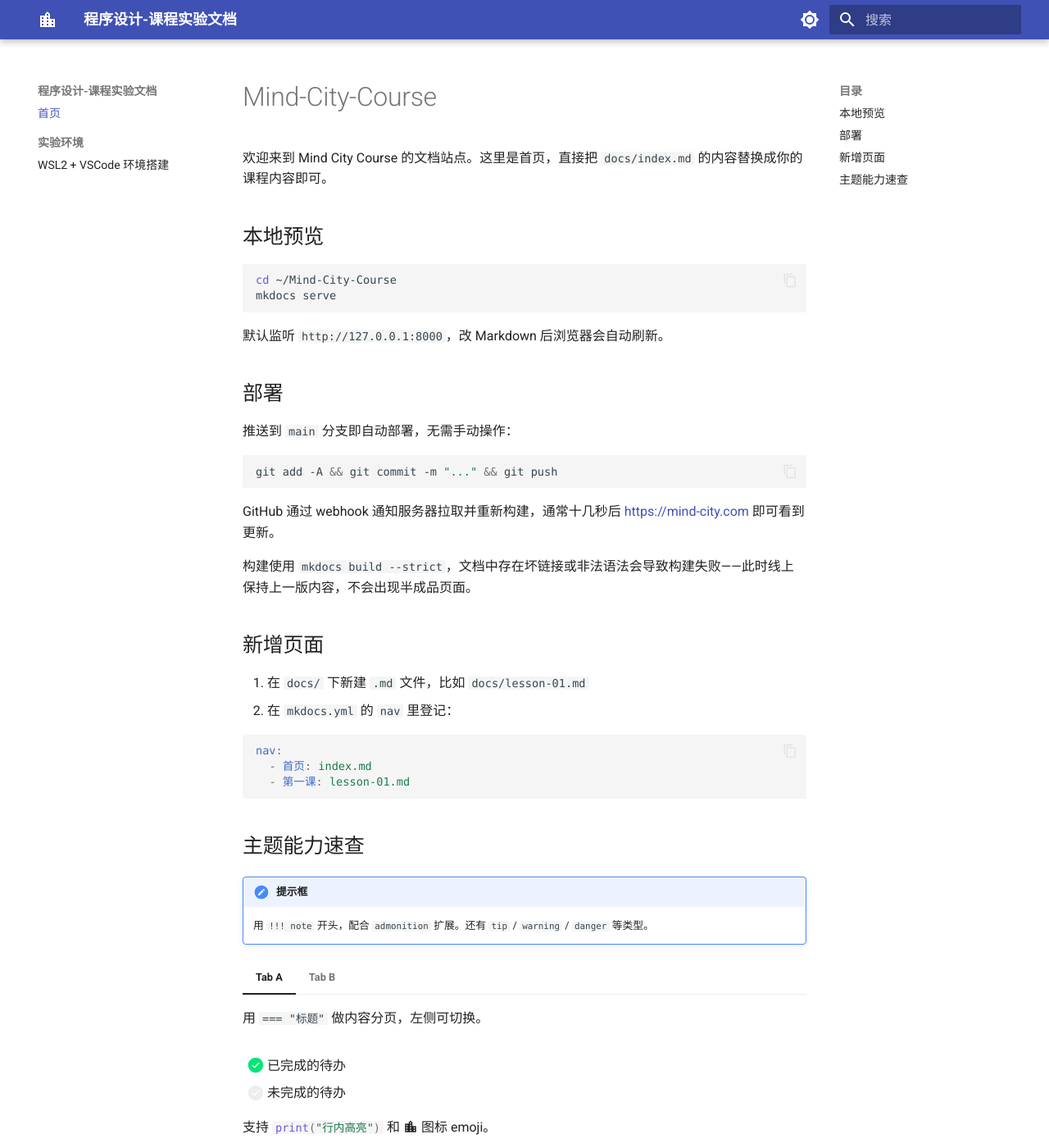
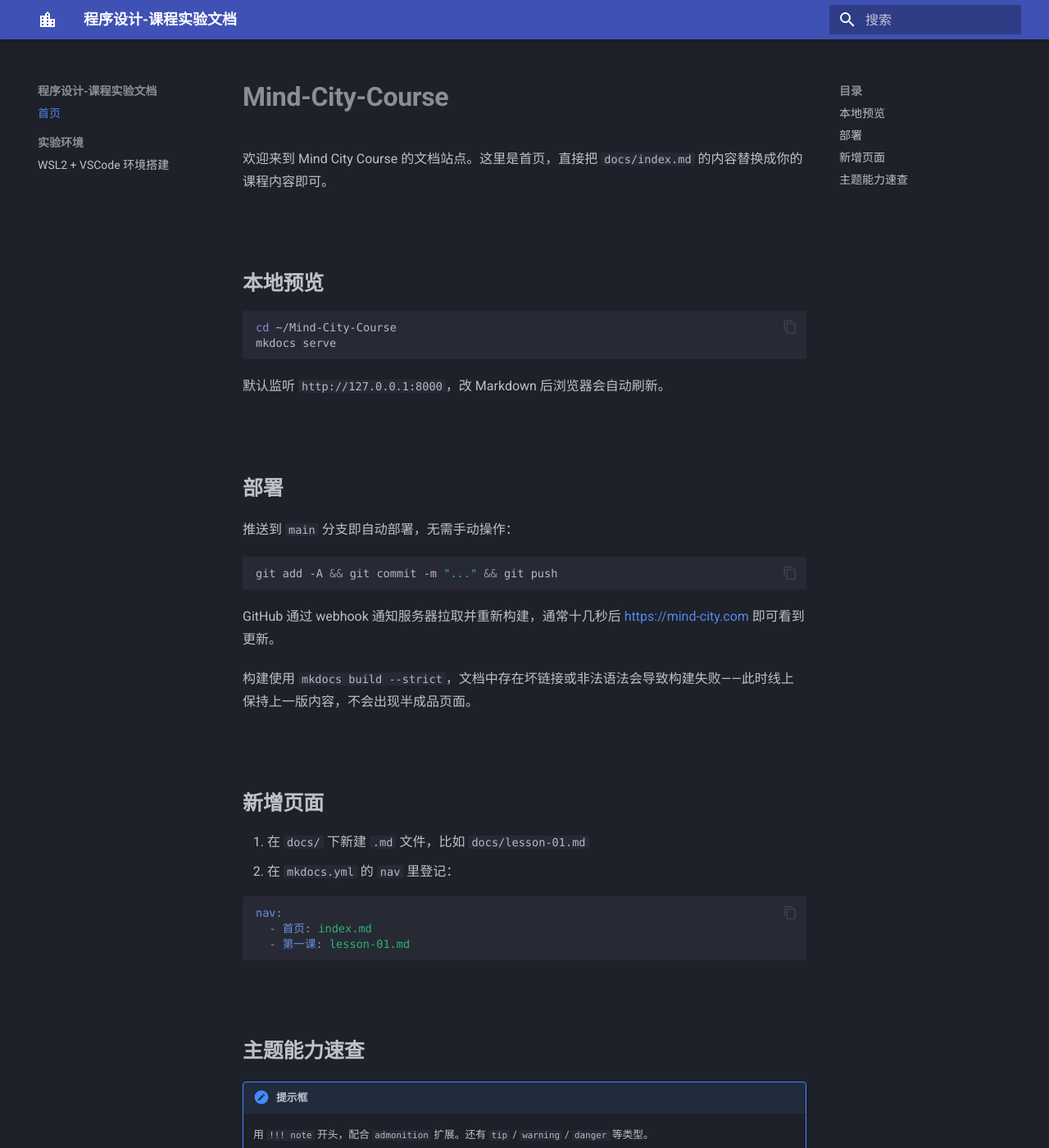
Before and after one commit to EthanCaol/Mind-City-Course, an MkDocs documentation site: the page built from docs/index.md, in a window 1280 px wide and 1400 px high. Shown: the whole window at 82% size. Built offline with MkDocs 1.6.1 and Material for MkDocs 9.7.7, drawn with Linux system fonts in a browser that asks for light colours; some web fonts are replaced; plug-ins that fetch from the network failed and are left out.

Commit message:
站点配置：强制暗色、加大留白、统一字重、调整插件
主题与排版：
- 固定 slate 暗色，移除亮暗切换按钮。关键是写成单个 scheme 而不是带
  media 的列表 —— 只要带 media 就会跟随系统偏好，且不给 toggle 才会
  移除按钮，两者缺一不可
- 新增 extra.css 承载视觉覆盖：章节间距 h2 70px / h3 45px、正文行高
  1.75、h1~h3 字重统一 700
- 字重那条有个坑：Material 默认 h1/h2 是 300，而 Roboto 不含中文字形，
  中文回落到系统常规体，导致同一行标题里英文是细体、中文是常规体。
  另外 Roboto 只加载了 300/400/700，写 500/600 会回落到 700
- 关闭 Cascadia Code 编程连字：!= 不再显示成 ≠，避免一年级学生误以为
  要输入键盘上根本没有的字符。注意只写 font-variant-ligatures: none
  不生效 —— 编程连字主要靠 calt，必须配合 font-feature-settings 关掉

插件：
- 新增 open-in-new-tab，替换自写的 overrides/main.html（两者功能重复，
  插件覆盖面更广且有人维护）
- pymdownx.snippets 配 base_path: docs，让 --8<-- "code/hello.c" 可用
- validation.links.anchors 从默认的 info 提到 warn。原本写错 #锚点 只打
  一行 INFO，--strict 不拦，站内交叉引用坏了不会被发现

Co-Authored-By: Claude Code <noreply@anthropic.com>

```diff
--- /dev/null
+++ b/docs/assets/stylesheets/extra.css
@@ -0,0 +1,82 @@
+/* ---------------------------------------------------------------------------
+   本站的视觉微调。字体定义在 fonts.css，这里只放间距、排版一类的覆盖。
+
+   这些都是对 Material 默认值的覆盖，不是新增功能。想调整时直接改下面的
+   数字即可，改完存盘预览站会自动刷新。
+   --------------------------------------------------------------------------- */
+
+/* ---------------------------------------------------------------------------
+   加大章节之间的留白
+
+   Material 的默认值（h2 上边距 1.6em、hr 上下各 1.5em）在长教程里偏紧，
+   章节之间容易糊成一片，学生滚动时不好判断「这是一个新的部分」。
+
+   注意 CSS 的 margin 折叠规则：相邻元素的上下 margin 不会相加，而是取
+   较大者。所以分隔线的下边距和标题的上边距叠加后取较大者，而不是相加。
+
+   调数值前先看这个换算表（浏览器默认 16px 字号时）：
+
+       .md-typeset 基准字号 = 0.8rem   = 12.8px
+       h2 的字号 = 1.5625em = 20px  → h2 上的 1em ≈ 20px
+       h3 的字号 = 1.25em   = 16px  → h3 上的 1em ≈ 16px
+       hr 继承基准字号      = 12.8px → hr 上的 1em ≈ 12.8px
+
+   em 是相对「元素自己的字号」算的，所以同样是 1em，写在 h2 上和写在 hr
+   上差了将近一倍 —— 这是最容易估错的地方。
+   --------------------------------------------------------------------------- */
+
+.md-typeset h2 {
+  margin-top: 3.5em; /* ≈ 70px */
+  padding-top: 0.2em;
+}
+
+.md-typeset h3 {
+  margin-top: 2.8em; /* ≈ 45px */
+}
+
+.md-typeset h4 {
+  margin-top: 2em; /* ≈ 32px */
+}
+
+/* ---------------------------------------------------------------------------
+   所有标题统一加粗
+
+   Material 默认的字重方案是「字号越大越细」：h1 / h2 都是 300，h3 是 400，
+   h4 以下才用 700。这套在英文排版里显得轻盈，但对中文有个副作用 ——
+
+   Roboto 不含汉字，中文由系统字体渲染，而多数中文字体没有 Light 字重，
+   浏览器只能拿常规体顶上。于是同一行标题里，英文部分是细体、中文部分是
+   常规体，粗细对不上。统一成 700 之后两边都是明确的一档。
+
+   覆盖 h1~h3 即可，h4~h6 在 Material 里本来就已经是 700。
+   层级改由字号区分：h1 = 2em、h2 = 1.5625em、h3 = 1.25em。
+
+   注：Roboto 只加载了 300 / 400 / 700 三档，没有 500 / 600，所以「半粗」
+   实际会回落到 700。
+   --------------------------------------------------------------------------- */
+
+.md-typeset h1,
+.md-typeset h2,
+.md-typeset h3 {
+  font-weight: 700;
+}
+
+/* ---------------------------------------------------------------------------
+   正文行高与段落间距
+
+   Material 默认的段落间距是 1em。中文没有西文的词间空格，行与行更容易
+   糊在一起，把行高稍微拉开一点可读性会好很多。
+   --------------------------------------------------------------------------- */
+
+.md-typeset {
+  line-height: 1.75;
+}
+
+.md-typeset p {
+  margin: 1.2em 0;
+}
+
+/* 列表项之间也稍微拉开，避免密集的条目连成一片 */
+.md-typeset li {
+  margin-bottom: 0.35em;
+}
--- a/docs/assets/stylesheets/fonts.css
+++ b/docs/assets/stylesheets/fonts.css
@@ -43,12 +43,23 @@
 }
 
 /* ---------------------------------------------------------------------------
-   Cascadia Code 默认启用编程连字（!= 显示为 ≠，>= 显示为 ≥，=> 显示为箭头）。
+   关闭编程连字
 
-   这与 VSCode 里的显示一致，所以保留了默认行为。如果认为一年级学生看
-   ≠ 会误以为要输入 ≠ 而不是 !=，取消下面这段注释即可全局关闭：
+   Cascadia Code 默认把 != 渲染成 ≠、>= 渲染成 ≥、=> 渲染成箭头。这些连字
+   在 VSCode 里看着舒服，但文档是给学生「照着抄」用的：一年级学生看到 ≠
+   很可能直接去输入 ≠，而键盘上根本没有这个字符。所以这里全局关掉，让代码
+   显示成它本来的样子。
 
-   .md-typeset code,
-   .md-typeset pre,
-   .highlight { font-variant-ligatures: none; }
+   三个属性都要写：
+     font-variant-ligatures 是高层属性，管标准连字（liga / clig）
+     font-feature-settings 是底层开关，coding ligature 主要靠 calt
+       （contextual alternates），只关前者不足以生效
    --------------------------------------------------------------------------- */
+
+.md-typeset code,
+.md-typeset pre,
+.md-typeset kbd,
+.highlight {
+  font-variant-ligatures: none;
+  font-feature-settings: "liga" 0, "clig" 0, "calt" 0;
+}
--- a/mkdocs.yml
+++ b/mkdocs.yml
@@ -5,7 +5,6 @@ docs_dir: docs
 
 theme:
   name: material
-  custom_dir: overrides
   language: zh
   icon:
     logo: material/city
@@ -18,21 +17,12 @@ theme:
     - search.highlight
     - content.code.copy
     - content.code.annotate
+  # 固定暗色。写成单个 scheme（而不是带 media 的列表）并且不给 toggle，
+  # 顶栏就不会出现亮暗切换按钮，也不跟随系统偏好。
   palette:
-    - media: "(prefers-color-scheme: light)"
-      scheme: default
-      primary: indigo
-      accent: indigo
-      toggle:
-        icon: material/brightness-7
-        name: 切换到深色模式
-    - media: "(prefers-color-scheme: dark)"
-      scheme: slate
-      primary: indigo
-      accent: indigo
-      toggle:
-        icon: material/brightness-4
-        name: 切换到浅色模式
+    scheme: slate
+    primary: indigo
+    accent: indigo
 
 nav:
   - 首页: index.md
@@ -58,7 +48,8 @@ markdown_extensions:
           class: mermaid
           format: !!python/name:pymdownx.superfences.fence_code_format
   - pymdownx.inlinehilite
-  - pymdownx.snippets
+  - pymdownx.snippets:
+      base_path: docs       # 让 --8<-- "code/hello.c" 这种简写路径可用
   - pymdownx.tabbed:
       alternate_style: true
   - pymdownx.highlight:
@@ -80,12 +71,15 @@ plugins:
       locale: zh
       enable_creation_date: false
       fallback_to_build_date: true
+  - open-in-new-tab:
+      add_icon: true        # 站外链接后面加一个小箭头图标
   # 构建时抓取外部资源（Google Fonts、站外图片）并本地化。
   # 学生无需访问 fonts.googleapis.com（内地不可达）。必须放在最后。
   - privacy
 
 extra_css:
   - assets/stylesheets/fonts.css
+  - assets/stylesheets/extra.css
 
 # 把锚点校验从默认的 info 提到 warn —— 否则写错 #锚点 只会打一行 INFO，
 # --strict 不拦，站内交叉引用坏了也没人发现。
--- a/overrides/main.html
+++ /dev/null
@@ -1,43 +0,0 @@
-{#-
-  主题覆盖：让正文里的站外链接在新标签页打开。
-
-  MkDocs 默认输出朴素的 <a href>，浏览器就在当前标签页跳转。教程类
-  文档里学生点开视频链接再返回会丢失阅读位置，所以这里改成新开标签。
-
-  两个约束，改动时注意别破坏：
-    1. 只选 .md-content 内的链接 —— 侧边栏、页眉、页脚不受影响，
-       否则点导航会开一堆标签页。
-    2. 只处理 hostname 与本站不同的链接 —— 站内页面跳转保持原行为。
-
-  注意：若将来启用 navigation.instant（单页应用式导航），
-  DOMContentLoaded 不会在后续导航中触发，需要改用 Material 的
-  document$ observable 订阅。
--#}
-{% extends "base.html" %}
-
-{% block scripts %}
-  {{ super() }}
-  <script>
-    (function () {
-      function normalize(host) {
-        return host.replace(/^www\./, "");
-      }
-
-      function markExternalLinks() {
-        var here = normalize(location.hostname);
-        document.querySelectorAll(".md-content a[href^='http']").forEach(function (a) {
-          if (a.hostname && normalize(a.hostname) !== here) {
-            a.setAttribute("target", "_blank");
-            a.setAttribute("rel", "noopener noreferrer");
-          }
-        });
-      }
-
-      if (document.readyState === "loading") {
-        document.addEventListener("DOMContentLoaded", markExternalLinks);
-      } else {
-        markExternalLinks();
-      }
-    })();
-  </script>
-{% endblock %}
```
